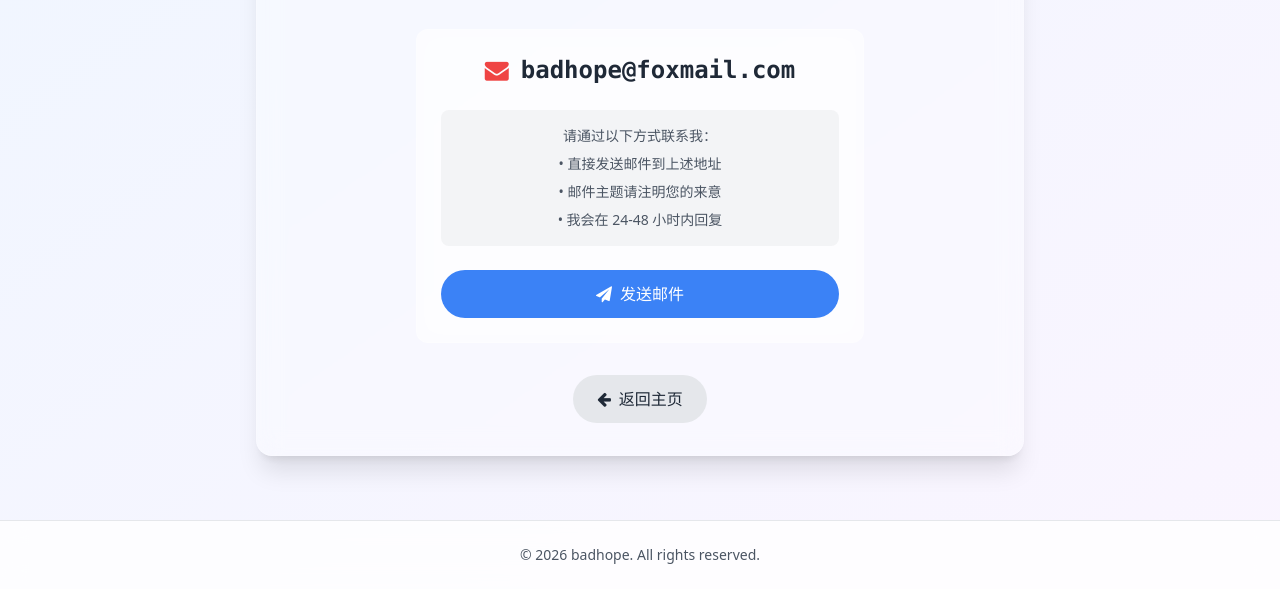
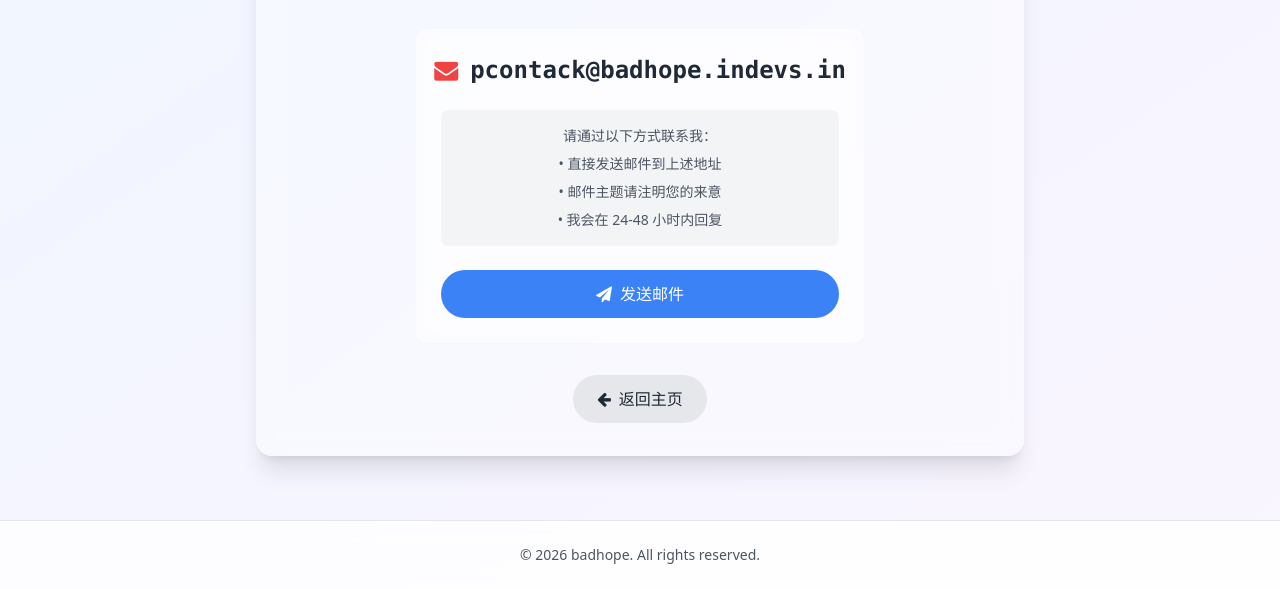
Before and after one commit to chinadevelopmentofficer-blip/badhope, a plain HTML site: page email.html in a window 1280 px wide. Shown: the part 328-917 px from the top of the page. Drawn offline with nearby package versions, Linux system fonts and the light colour scheme.

Commit message:
Update email address and mailto link in email.html

```diff
--- a/email.html
+++ b/email.html
@@ -89,7 +89,7 @@
                     <div class="glass-panel bg-white/50 dark:bg-gray-700/50 rounded-xl p-6 w-full max-w-md">
                         <div class="flex items-center justify-center space-x-3">
                             <i class="fa fa-envelope text-red-500 text-2xl"></i>
-                            <span class="text-2xl font-mono font-bold text-gray-800 dark:text-white">badhope@foxmail.com</span>
+                            <span class="text-2xl font-mono font-bold text-gray-800 dark:text-white">pcontack@badhope.indevs.in</span>
                         </div>
                         <div class="mt-6 p-4 bg-gray-100 dark:bg-gray-700 rounded-lg">
                             <p class="text-sm text-gray-600 dark:text-gray-400">
@@ -101,7 +101,7 @@
                                 <li>• 我会在 24-48 小时内回复</li>
                             </ul>
                         </div>
-                        <a href="mailto:badhope@foxmail.com" class="mt-6 inline-flex items-center justify-center w-full gap-2 px-6 py-3 bg-primary hover:bg-blue-600 text-white rounded-full transition-colors">
+                        <a href="mailto:pcontack@badhope.indevs.in" class="mt-6 inline-flex items-center justify-center w-full gap-2 px-6 py-3 bg-primary hover:bg-blue-600 text-white rounded-full transition-colors">
                             <i class="fa fa-paper-plane"></i>
                             发送邮件
                         </a>
```
